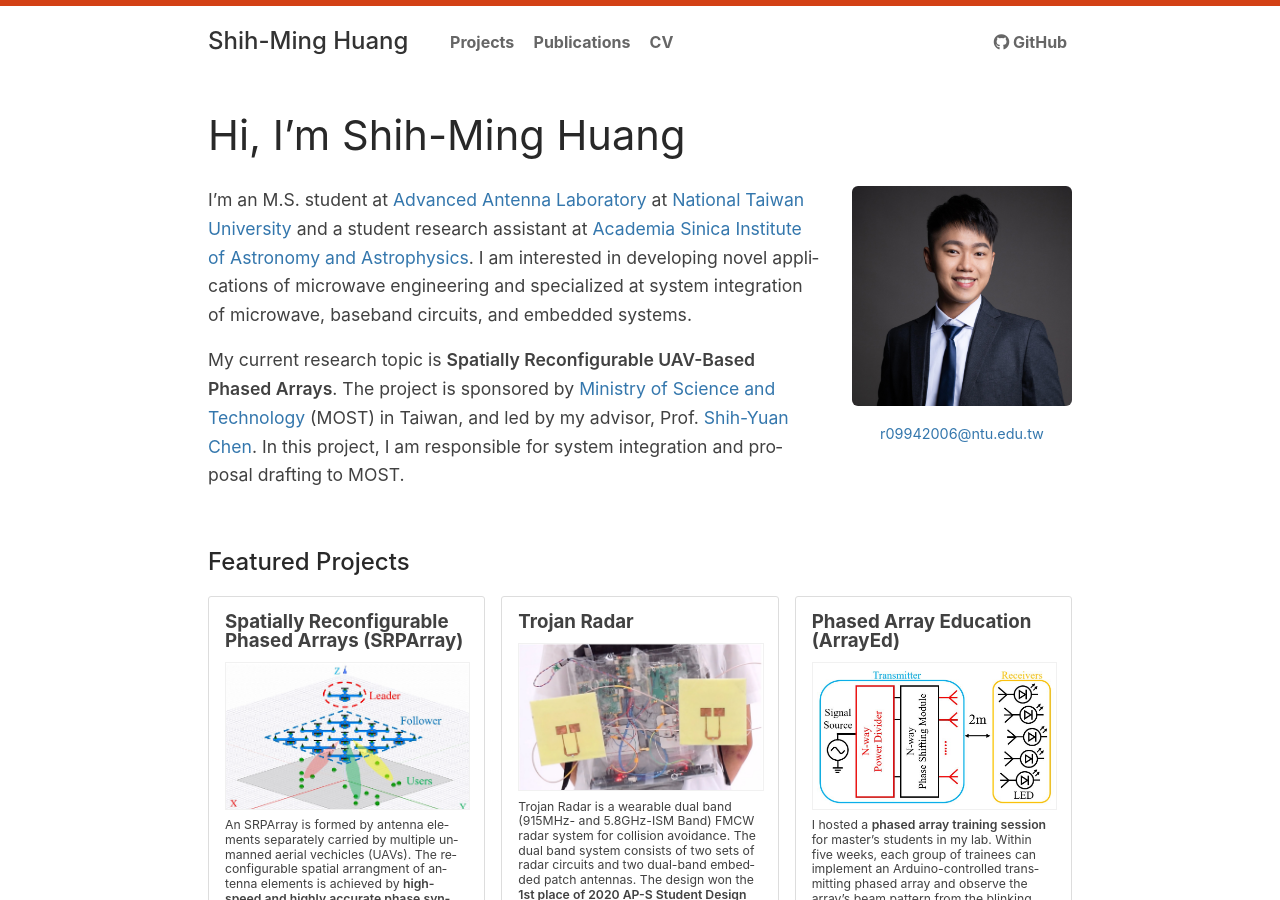
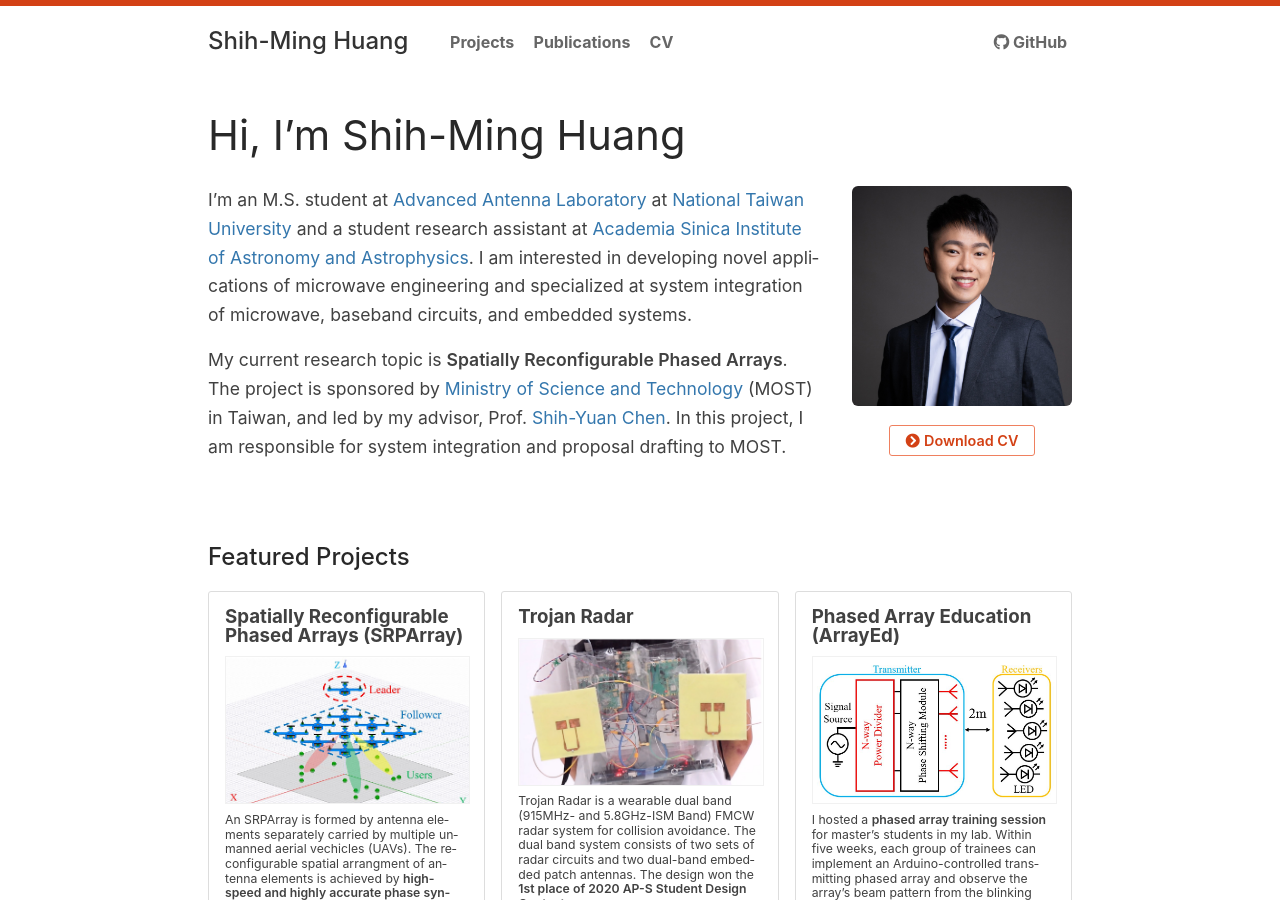
Before and after one commit to Shih-Ming/mypage, a Jekyll site: the page built from index.md, in a window 1280 px wide and 900 px high. Built offline with Jekyll 4.4.1, drawn with Linux system fonts in a browser that asks for light colours.

Commit message:
update home

```diff
--- a/index.md
+++ b/index.md
@@ -11,7 +11,7 @@ class: home
 <div class="intro" markdown="1">
 I'm an M.S. student at [Advanced Antenna Laboratory](https://shihyuansite.wordpress.com/) at [National Taiwan University](https://www.ntu.edu.tw/english/) and a student research assistant at [Academia Sinica Institute of Astronomy and Astrophysics](https://www.asiaa.sinica.edu.tw/people/cv.php?i=smhuang). I am interested in developing novel applications of microwave engineering and specialized at system integration of microwave, baseband circuits, and embedded systems.
 
-My current research topic is <b>Spatially Reconfigurable UAV-Based Phased Arrays</b>. The project is sponsored by  [Ministry of Science and Technology](https://www.most.gov.tw/?l=en) (MOST) in Taiwan, and led by my advisor, Prof. [Shih-Yuan Chen](https://www.ee.ntu.edu.tw/profile1.php?teacher_id=942017). In this project, I am responsible for system integration and proposal drafting to MOST.
+My current research topic is <b>Spatially Reconfigurable Phased Arrays</b>. The project is sponsored by  [Ministry of Science and Technology](https://www.most.gov.tw/?l=en) (MOST) in Taiwan, and led by my advisor, Prof. [Shih-Yuan Chen](https://www.ee.ntu.edu.tw/profile1.php?teacher_id=942017). In this project, I am responsible for system integration and proposal drafting to MOST.
 </div>
 
 <div class="me" markdown="1">
@@ -22,9 +22,14 @@ My current research topic is <b>Spatially Reconfigurable UAV-Based Phased Arrays
       alt='Shih-Ming Huang'>
   </a>
 </picture>
+  <br>
+  <a href="{{ "/CV_ShihMing.pdf" | relative_url }}" class="button">
+    <i class="fas fa-chevron-circle-right"></i>
+    <b>Download CV</b>
+  </a>
 
-{:.no-list}
-* <a href="mailto:{{ site.email }}">{{ site.email }}</a>
+<!-- {:.no-list}
+* <a href="mailto:{{ site.email }}">{{ site.email }}</a> -->
 </div>
 
 </div>
```
